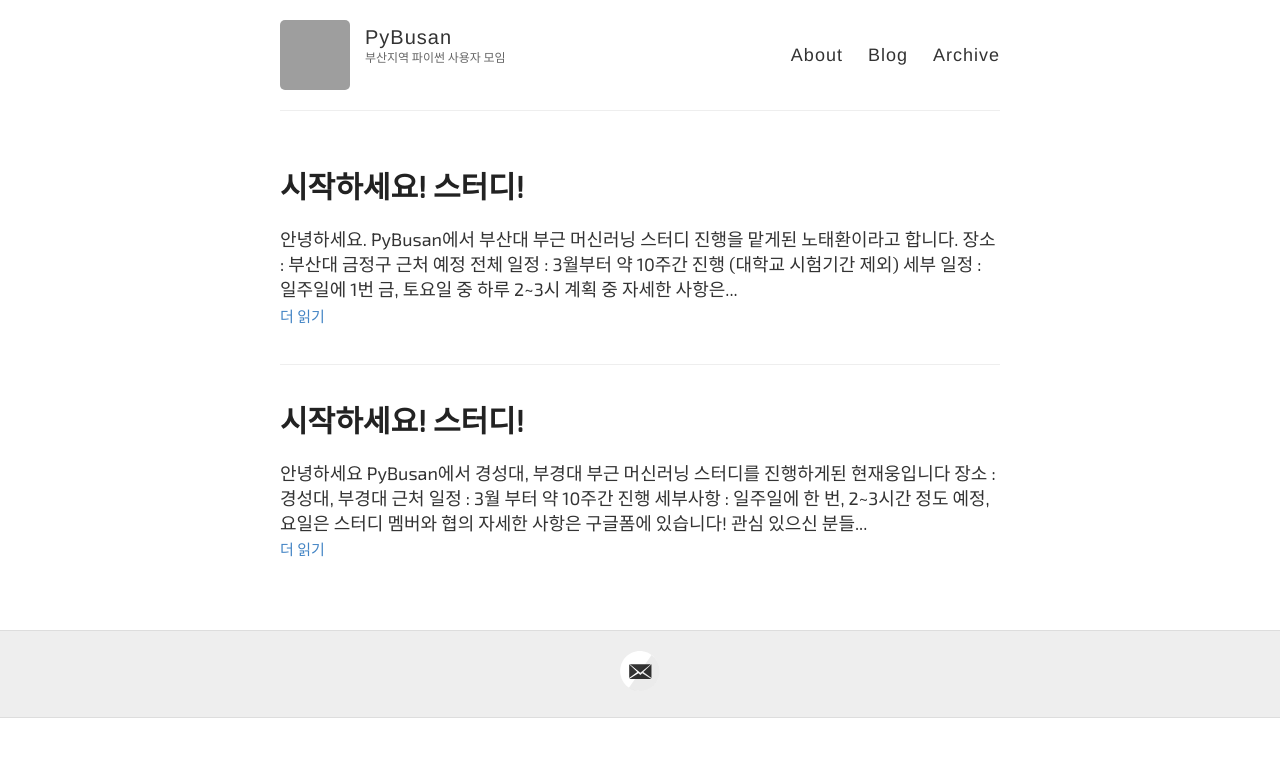
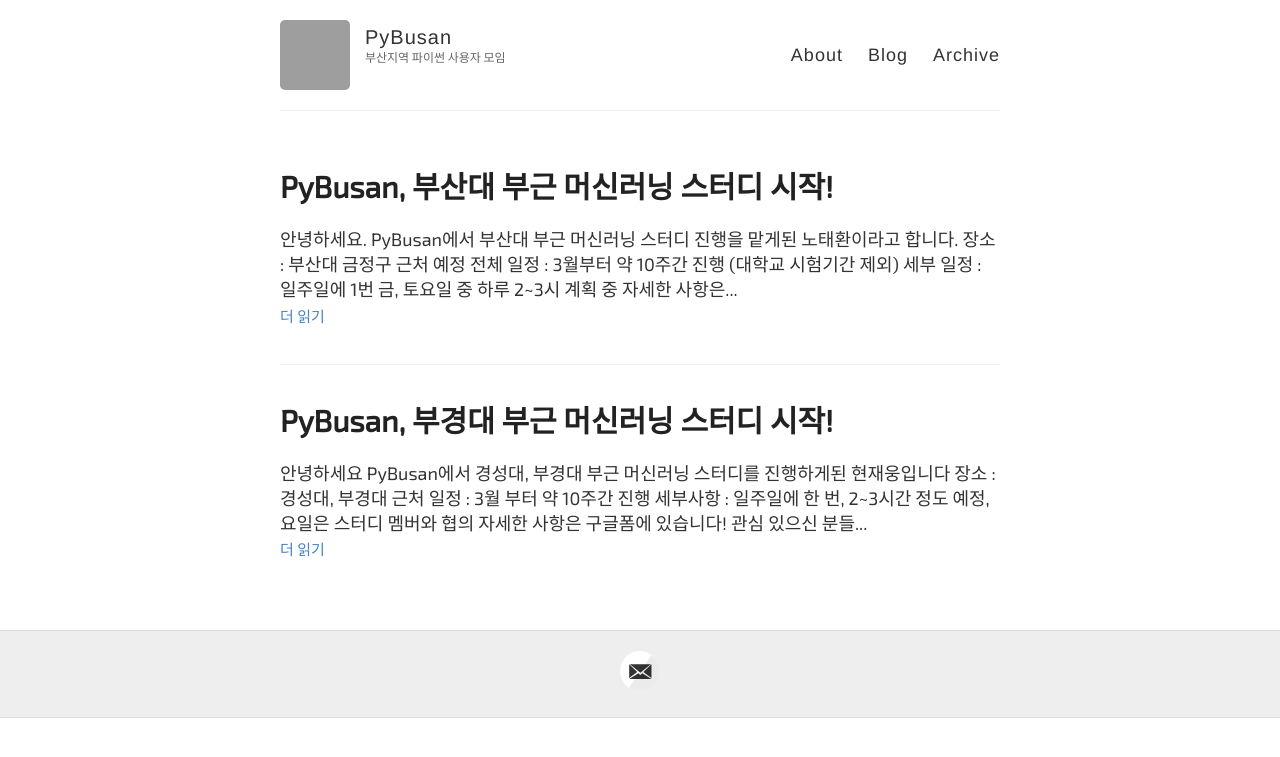
Before and after one commit to pybusan/pybusan.github.io, a Jekyll site: the page built from index.html, in a window 1280 px wide. Shown: the top 757 px of the page. Built offline with Jekyll 4.4.1, drawn with Linux system fonts in a browser that asks for light colours; some web fonts are replaced; the list of posts is cut into pages by our own code; grey boxes are pictures that could not be loaded.

Commit message:
Fixed 제목 수정

```diff
--- a/_posts/2019-02-18-Start_PyBusan_ML_Study_PKNU_00.md
+++ b/_posts/2019-02-18-Start_PyBusan_ML_Study_PKNU_00.md
@@ -1,6 +1,6 @@
 ---
 layout: post
-title: 시작하세요! 스터디!
+title: PyBusan, 부경대 부근 머신러닝 스터디 시작!
 author: 현재웅
 tags: study
 ---
--- a/_posts/2019-02-18-Start_PyBusan_ML_Study_PNU_00.md
+++ b/_posts/2019-02-18-Start_PyBusan_ML_Study_PNU_00.md
@@ -1,6 +1,6 @@
 ---
 layout: post
-title: 시작하세요! 스터디!
+title: PyBusan, 부산대 부근 머신러닝 스터디 시작!
 author: 노태환
 tags: study
 ---
```
